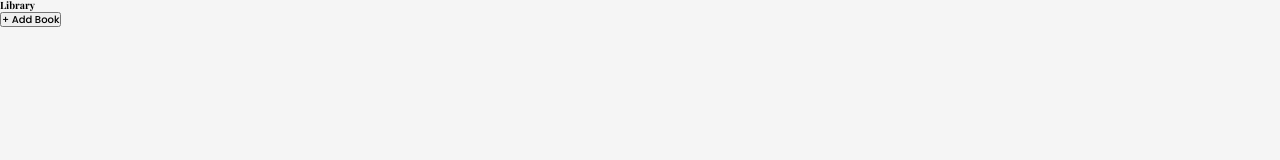
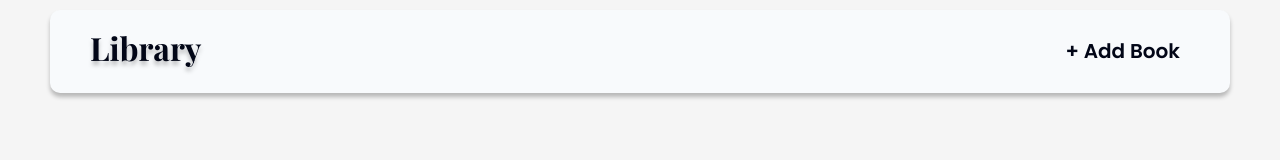
Before and after one commit to vaseemGit7/Library, a plain HTML site: page index.html in a window 1280 px wide. Drawn offline with nearby package versions, Linux system fonts and the light colour scheme.

Commit message:
Add styles to nav bar

```diff
--- a/style.css
+++ b/style.css
@@ -7,15 +7,57 @@
     box-sizing: border-box;
 }
 
+:root{
+    --neutal-100: #F5F5F5;
+    --slate-50: #F8FAFC;
+    --slate-950: #020617;
+}
+
 html{
     font-size: 62.5%;
 }
 
 body{
-    background-color: #F5F5F5;
+    background-color: var(--neutal-100);
     font-family: 'Poppins', sans-serif, system-ui, "Segoe UI", Roboto, Helvetica, Arial, sans-serif, "Apple Color Emoji", "Segoe UI Emoji", "Segoe UI Symbol";
+}
+
+.main-containter{
+    display: grid;
+    grid-template-columns: max-content;
+    grid-template-rows: max-content 1fr;
+    gap:50px;
+}
+
+.nav-bar{
+    display: flex;
+    justify-content: space-between;
+    margin:10px 50px;
+    background-color: var(--slate-50);
+    padding: 20px 40px;
+    border-radius: 10px;
+    box-shadow: 0px 4px 4px 0px rgba(0, 0, 0, 0.25);
 }
 
 .logo{
     font-family: 'Playfair Display', serif;
+    font-size: 32px;
+    text-shadow: 0px 4px 4px rgba(0, 0, 0, 0.25);
+    color: var(--slate-950);
 }
+
+.add-button{
+    border: none;
+    padding: 10px;
+    font-size: 20px;
+    background-color: var(--slate-50);
+    font-weight: 600;
+    color: var(--slate-950);
+}
+
+.add-button:hover{
+    background-color: var(--slate-950);
+    color: var(--slate-50);
+    border-radius: 10px;
+    cursor: pointer;
+}
```
Also changed, not shown: index.html (line endings or trailing spaces).
